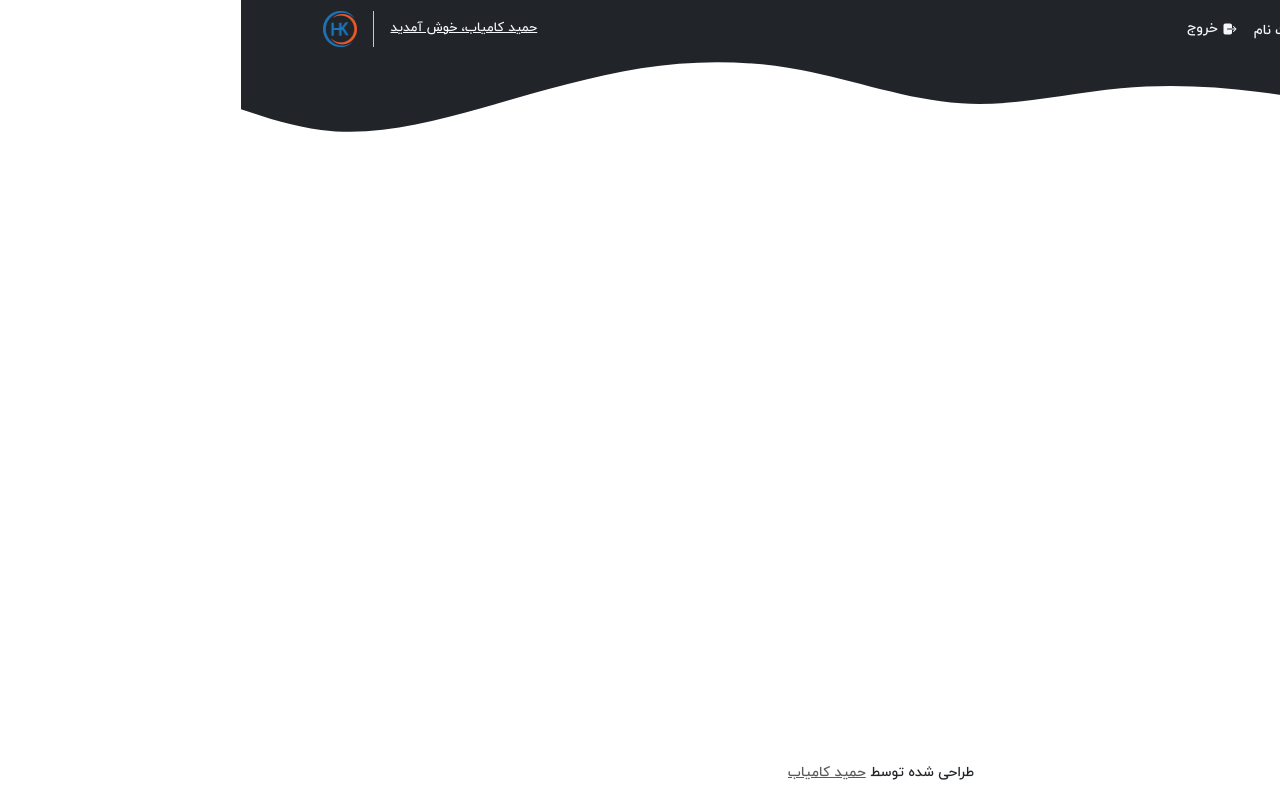
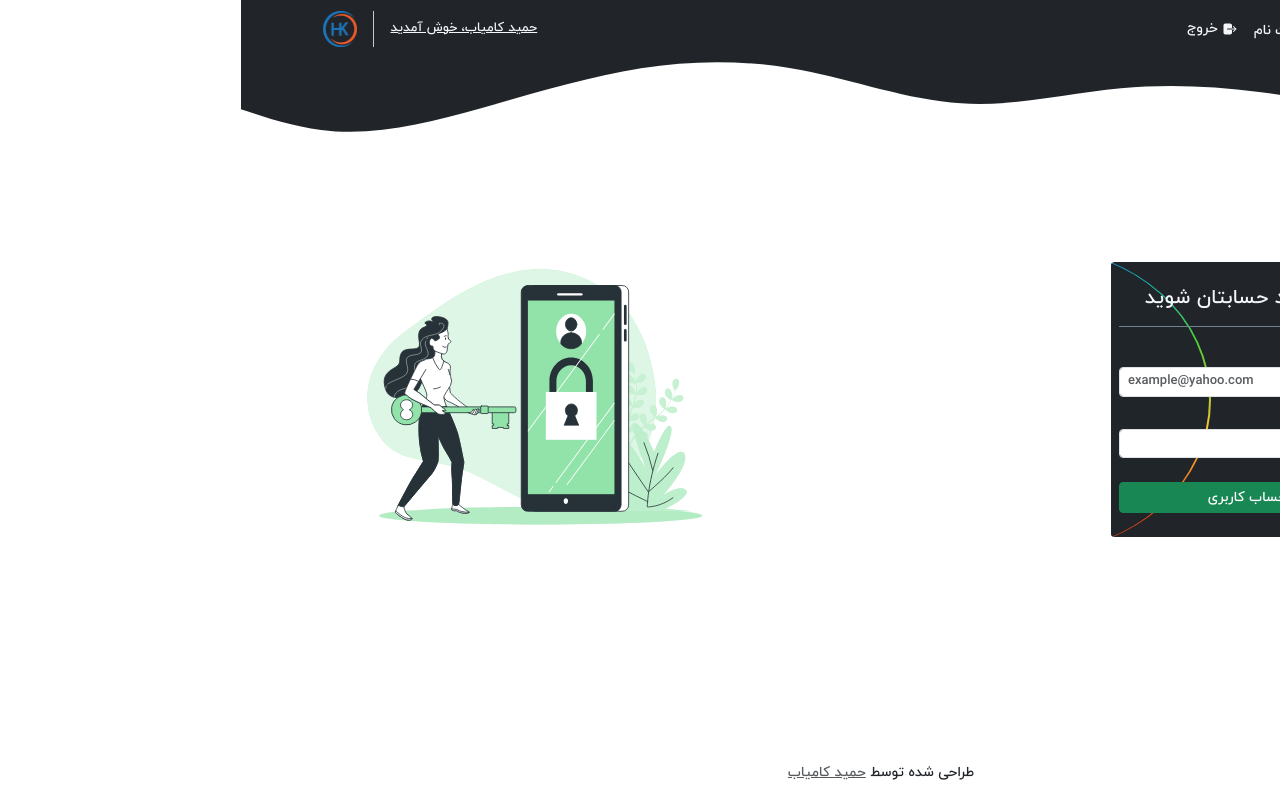
Before and after one commit to hamidkamyab/blog, a React (Create React App) app in the folder front/: page /login in a window 1280 px wide. Built offline with nearby package versions, Linux system fonts and the light colour scheme.

Commit message:
Creating a login form

```diff
--- a/front/src/index.css
+++ b/front/src/index.css
@@ -124,10 +124,15 @@ input:focus {
     box-shadow: 0 0 1px 3px var(--dark-green) !important;
 }
 
-input.password:focus,
-input.pass-ltr {
+#register input.password:focus,
+#register input.pass-ltr,
+#login input.password {
     direction: ltr;
     text-align: ltr;
+}
+
+#swal2-title {
+    font-size: 18px;
 }
 
 @media (min-width:768px) {
--- a/front/src/page/login/Login.jsx
+++ b/front/src/page/login/Login.jsx
@@ -1,9 +1,83 @@
-import React from 'react'
+import React, { useState } from 'react'
+import axios from 'axios'
+import Swal from 'sweetalert2'
+import { useNavigate } from 'react-router-dom'
+
 
 function Login() {
-  return (
-    <div>Login</div>
-  )
+
+    const navigate = useNavigate();
+    const [email, setEmail] = useState('')
+    const [password, setPassword] = useState('')
+    const [errors, setErrors] = useState('')
+
+    const handleSubmit = async(e) => {
+        e.preventDefault()
+        await axios.post('http://127.0.0.1:8000/api/login', {
+            email,
+            password
+        },{
+            headers:{
+                "Content-Type":'Application/json',
+                "Accept":'Application/json'
+            }
+        })
+            .then(function (response) {
+                if(response.data.status == 200){
+                  navigate('/')
+                }else if(response.data.status == 401){
+                  Swal.fire({
+                    icon:'warning',
+                    title:response.data.message,
+                    confirmButtonText:'متوجه شدم'
+                })
+                }else{
+                    setErrors(response.data.validation_errors)
+                }
+            })
+            .catch(function() {
+                Swal.fire({
+                    icon:'error',
+                    title:'عملیات با خطا مواجه شد',
+                    text:'ارتباط با سرور با خطا مواجه شده، لطفا مجددا تلاش کنید.',
+                    confirmButtonText:'متوجه شدم'
+
+                })
+            });
+    }
+
+
+    return (
+        <div id='login' className='d-flex flex-row flex-wrap align-items-center justify-content-between container py-4 mt-3'>
+            <div className="right px-2 col-6 d-flex justify-content-start">
+                <div className="form-box p-2 pb-4 bg-dark rounded-1 d-flex flex-column gap-2">
+
+                    <h5 className='title text-center py-3 border-bottom'>همین حالا وارد حسابتان شوید</h5>
+
+                    <form onSubmit={handleSubmit} className=' d-flex flex-column gap-2'>
+                        <div className="form-group">
+                            <label htmlFor="exampleInputEmail1" className="form-label">ایمیل شما</label>
+                            <input type="email" name='email' className="form-control form-control-sm" placeholder='example@yahoo.com'
+                                onChange={(e) => setEmail(e.target.value)} />
+                            <small className='form-msg'>{errors.email}</small>
+                        </div>
+                        <div className="form-group">
+                            <label htmlFor="exampleInputEmail1" className="form-label">رمز عبور</label>
+                            <input type="password" name='password' className='password form-control form-control-sm'
+                              onChange={(e) => setPassword(e.target.value)} />
+                            <small className='form-msg'>{errors.password}</small>
+                        </div>
+                        <div className="form-group pt-3">
+                            <button className='btn btn-success btn-sm w-100'>ورود به حساب کاربری</button>
+                        </div>
+                    </form>
+                </div>
+            </div>
+            <div className="left px-2 col-6 d-flex justify-content-end">
+                <img src="./img/login.svg" alt="" className="svg-page" />
+            </div>
+        </div>
+    )
 }
 
 export default Login
```
